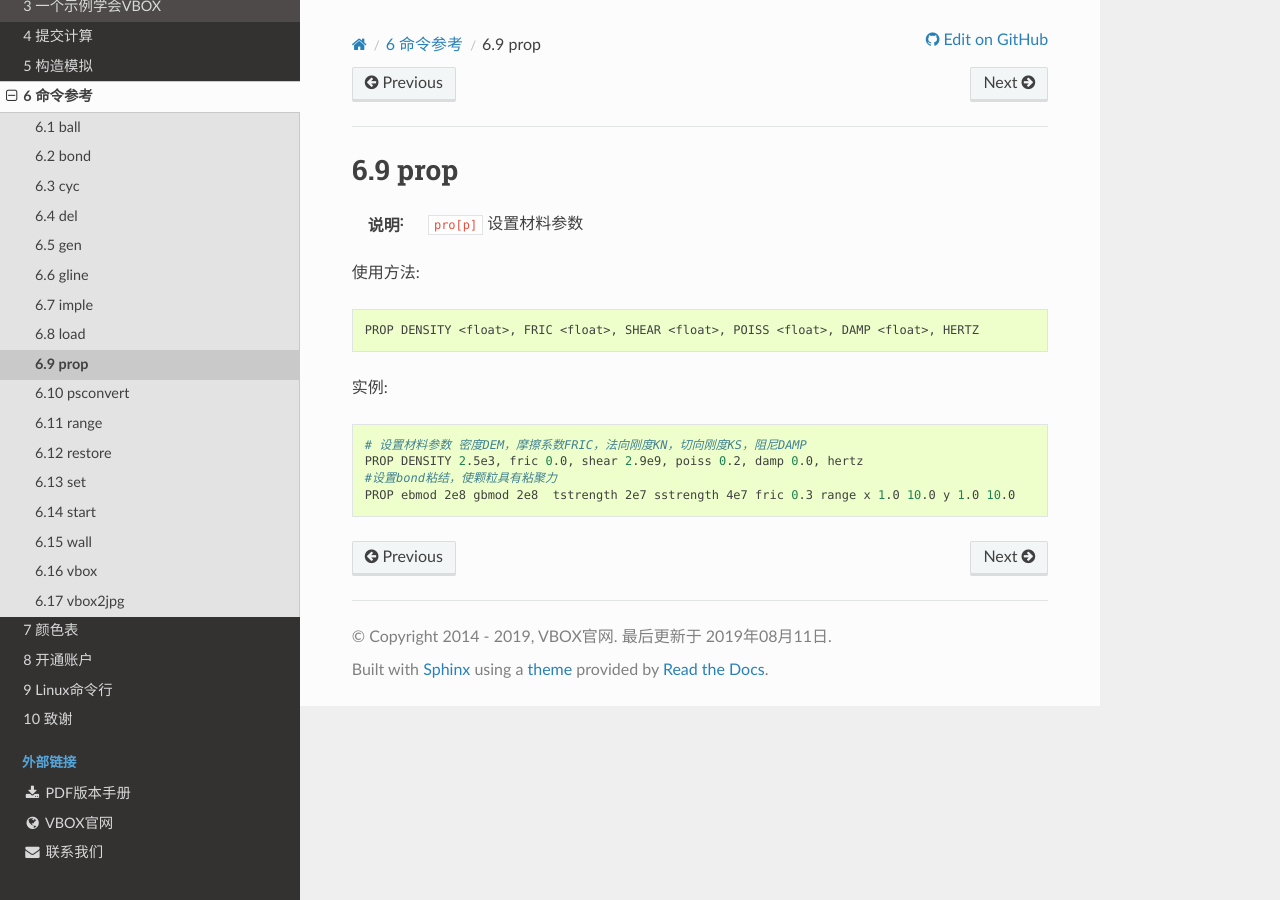
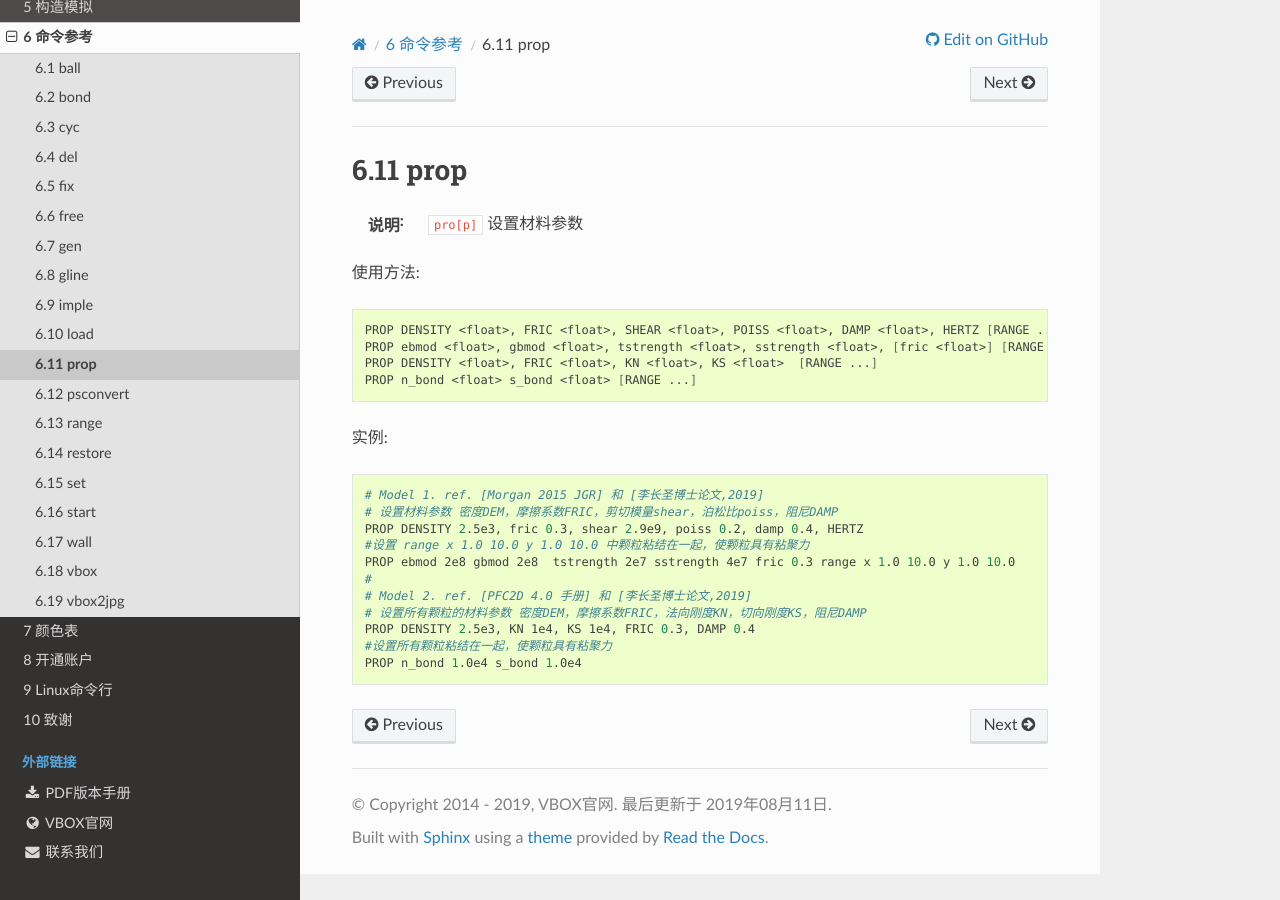
Before and after one commit to geovbox/zdem_doc, a Sphinx documentation site: the page built from source/cmd/prop.rst, in a window 1280 px wide. Built offline with Sphinx 7.4.7 and the Read the Docs theme 2.0.0, drawn with Linux system fonts in a browser that asks for light colours; comment, search, counter and statistics services are not loaded.

Commit message:
增加了fix free命令，修改了gline错误

```diff
--- a/source/cmd/gline.rst
+++ b/source/cmd/gline.rst
@@ -7,9 +7,9 @@
 
 使用方法::
 
-   GLINE RAD=<float> NODES ( <float> <float> ) ( <float> <float> ), KN=<float> KS=<float> FRIC=<float>, [COLOR=<str>]
+   GLINE RAD=<float> P1 ( <float> <float> ) P2 ( <float> <float> ), KN=<float> KS=<float> FRIC=<float>, [COLOR=<str>] , [GROUP=<str>]
 
 实例::
 
-   # 在点 ``( 2.0  10.0 )`` 和点 ``( 40.0  10.0 )`` 间生成半径为0.5的颗粒，法向刚度系数kn=4.14e3，切向刚度系数ks=4.14e3，摩擦系数fric=0.55，颜色color=red
-   GLINE RAD=0.5 nodes ( 2.0  10.0 ) ( 40.0  10.0 ), kn=4.14e3 ks=4.14e3 fric=0.55 color=red
+   # 在点 ``( 2.0  10.0 )`` 和点 ``( 40.0  10.0 )`` 间生成半径为0.5的颗粒，法向刚度系数kn=4.14e3，切向刚度系数ks=4.14e3，摩擦系数fric=0.55，颜色color=red，组名GROUP=bom
+   GLINE RAD=0.5 P1 ( 2.0  10.0 ) P2 ( 40.0  10.0 ), kn=4.14e3 ks=4.14e3 fric=0.55 color=red GROUP=bom
--- a/source/cmd/prop.rst
+++ b/source/cmd/prop.rst
@@ -7,11 +7,21 @@
 
 使用方法::
 
-   PROP DENSITY <float>, FRIC <float>, SHEAR <float>, POISS <float>, DAMP <float>, HERTZ
+   PROP DENSITY <float>, FRIC <float>, SHEAR <float>, POISS <float>, DAMP <float>, HERTZ [RANGE ...]
+   PROP ebmod <float>, gbmod <float>, tstrength <float>, sstrength <float>, [fric <float>] [RANGE ...]
+   PROP DENSITY <float>, FRIC <float>, KN <float>, KS <float>  [RANGE ...]
+   PROP n_bond <float> s_bond <float> [RANGE ...]
 
 实例::
 
-   # 设置材料参数 密度DEM，摩擦系数FRIC，法向刚度KN，切向刚度KS，阻尼DAMP
-   PROP DENSITY 2.5e3, fric 0.0, shear 2.9e9, poiss 0.2, damp 0.0, hertz
-   #设置bond粘结，使颗粒具有粘聚力
+   # Model 1. ref. [Morgan 2015 JGR] 和 [李长圣博士论文,2019]
+   # 设置材料参数 密度DEM，摩擦系数FRIC，剪切模量shear，泊松比poiss，阻尼DAMP
+   PROP DENSITY 2.5e3, fric 0.3, shear 2.9e9, poiss 0.2, damp 0.4, HERTZ
+   #设置 range x 1.0 10.0 y 1.0 10.0 中颗粒粘结在一起，使颗粒具有粘聚力
    PROP ebmod 2e8 gbmod 2e8  tstrength 2e7 sstrength 4e7 fric 0.3 range x 1.0 10.0 y 1.0 10.0
+   #
+   # Model 2. ref. [PFC2D 4.0 手册] 和 [李长圣博士论文,2019]
+   # 设置所有颗粒的材料参数 密度DEM，摩擦系数FRIC，法向刚度KN，切向刚度KS，阻尼DAMP
+   PROP DENSITY 2.5e3, KN 1e4, KS 1e4, FRIC 0.3, DAMP 0.4
+   #设置所有颗粒粘结在一起，使颗粒具有粘聚力
+   PROP n_bond 1.0e4 s_bond 1.0e4
--- a/source/cmd/wall.rst
+++ b/source/cmd/wall.rst
@@ -8,11 +8,13 @@
 使用方法::
 
    WALL ID <int>, NODES ( <float> <float> ) ( <float> <float> ), KN=<float> KS=<float> FRIC=<float>, [COLOR=<str>]
-   WALL ID <int>, XV <float>
+   WALL ID <int>, XV <float>, YV <float>
 
 实例::
 
    # 建立一个墙，id为1，两个点( 2.0  40.0 ) ( 2.0  2.0 )连线确定该墙，法向刚度系数kn=4.14e3，切向刚度系数ks=4.14e3，摩擦系数fric=0.55，颜色color=red
    WALL id 1, nodes ( 2.0  40.0 ) ( 2.0  2.0 ), kn=4.14e3 ks=4.14e3 fric=0.55 color=red
    # 设置墙的挤压速度 x方向速度为2.0
-   WALL id 1 xv 2.000
+   WALL id 1 xv 2.0
+   # 设置墙的挤压速度 x方向速度为0.0 y方向速度为2.0
+   WALL id 1 xv 0.0 yv 2.0
```
Also changed, not shown: source/cmd/fix.rst (added, +17 -0 lines), source/cmd/free.rst (added, +17 -0 lines), source/cmd/index.rst (+7 -3 lines).
